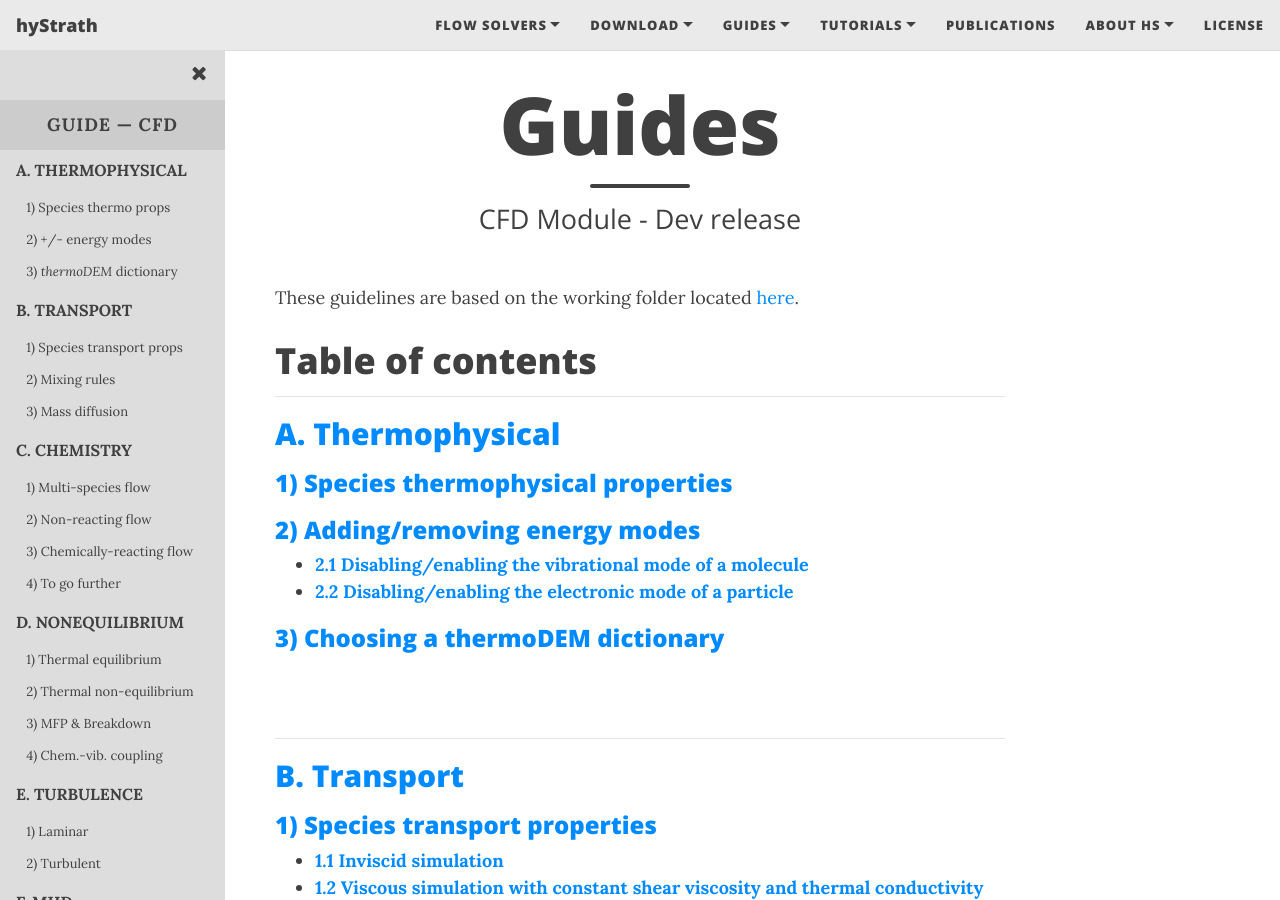
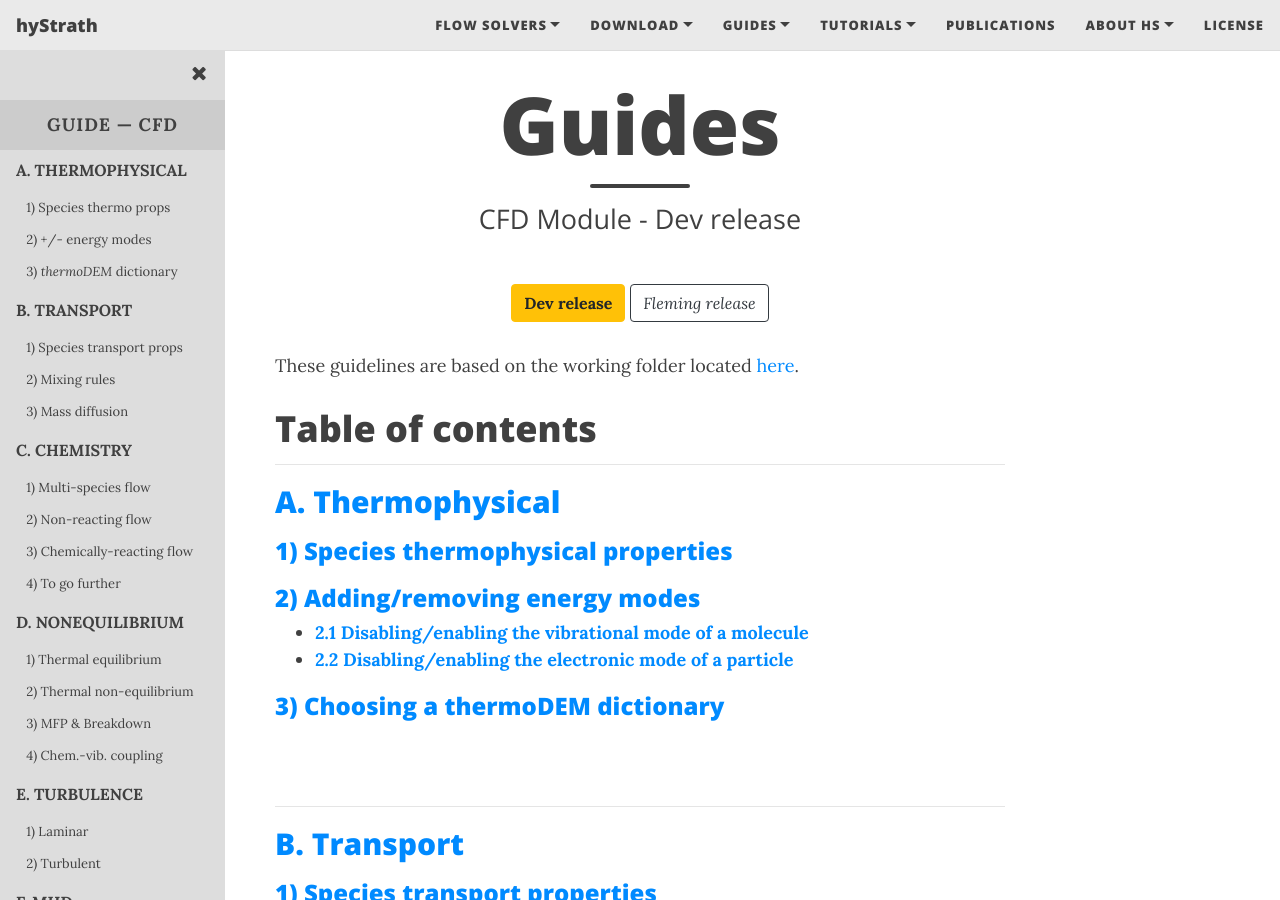
Before and after one commit to hystrath/hystrath.github.io, a Jekyll site: the page built from guides/dev/cfd/toc.md, in a window 1280 px wide and 900 px high. Built offline with Jekyll 4.4.1, drawn with Linux system fonts in a browser that asks for light colours; nearby versions of some CDN libraries.

Commit message:
Editing pages

```diff
--- a/guides/dev/cfd/toc.md
+++ b/guides/dev/cfd/toc.md
@@ -78,6 +78,11 @@ function reopenNav() {
 
 openNav()
 </script>
+
+<p align="center">
+  <a class="btn btn-warning" href="https://hystrath.github.io/guides/dev/cfd/" role="button"><b>Dev release</b></a>
+  <a class="btn btn-outline-dark" href="https://hystrath.github.io/guides/fleming/cfd/" role="button"><i>Fleming release</i></a>
+</p>
 
 These guidelines are based on the working folder located [here](https://github.com/hystrath/hyStrath/tree/master/run/hyStrath/hy2Foam/genericCase).
 
```
Also changed, not shown: guides/fleming/cfd/toc.md (+5 -0 lines).
